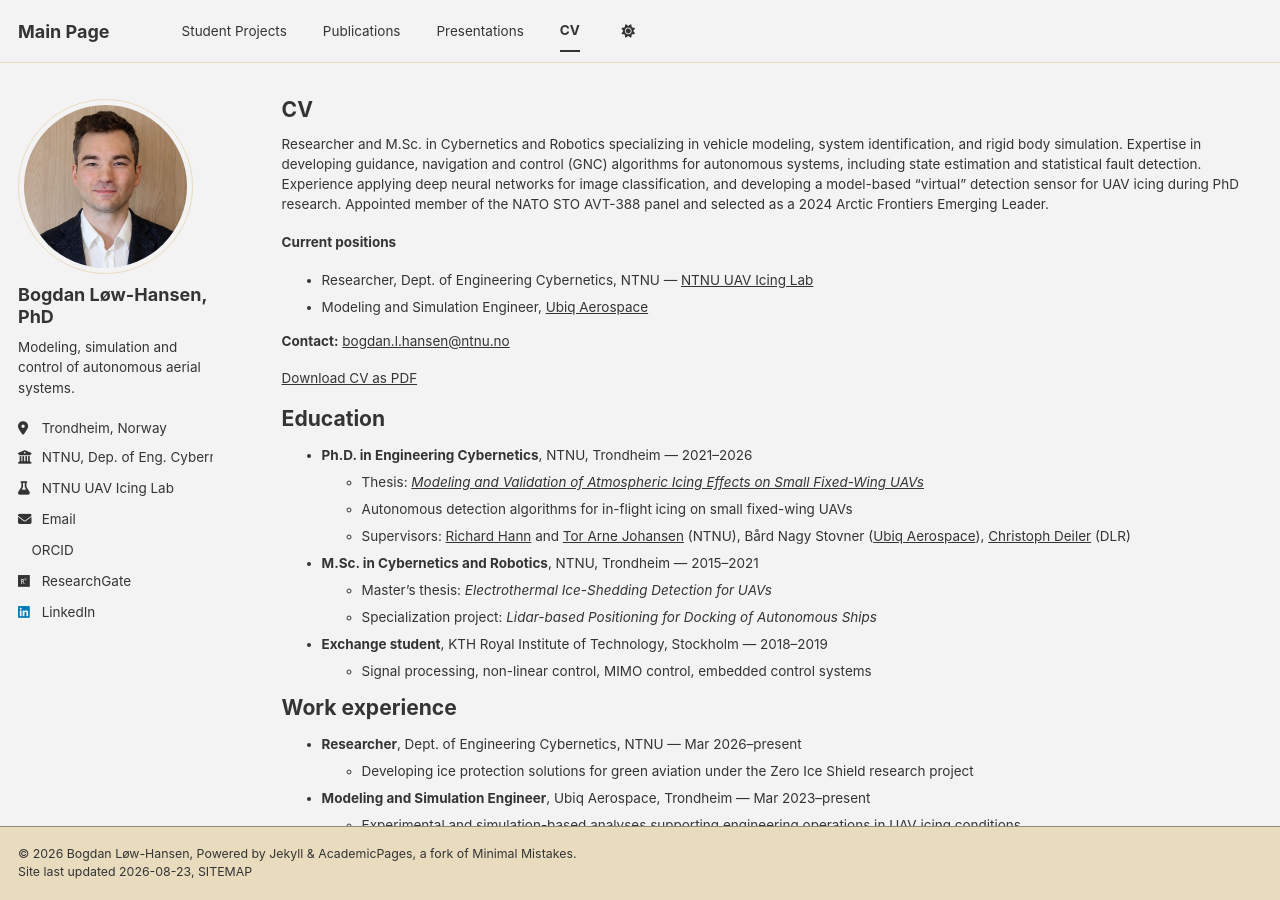
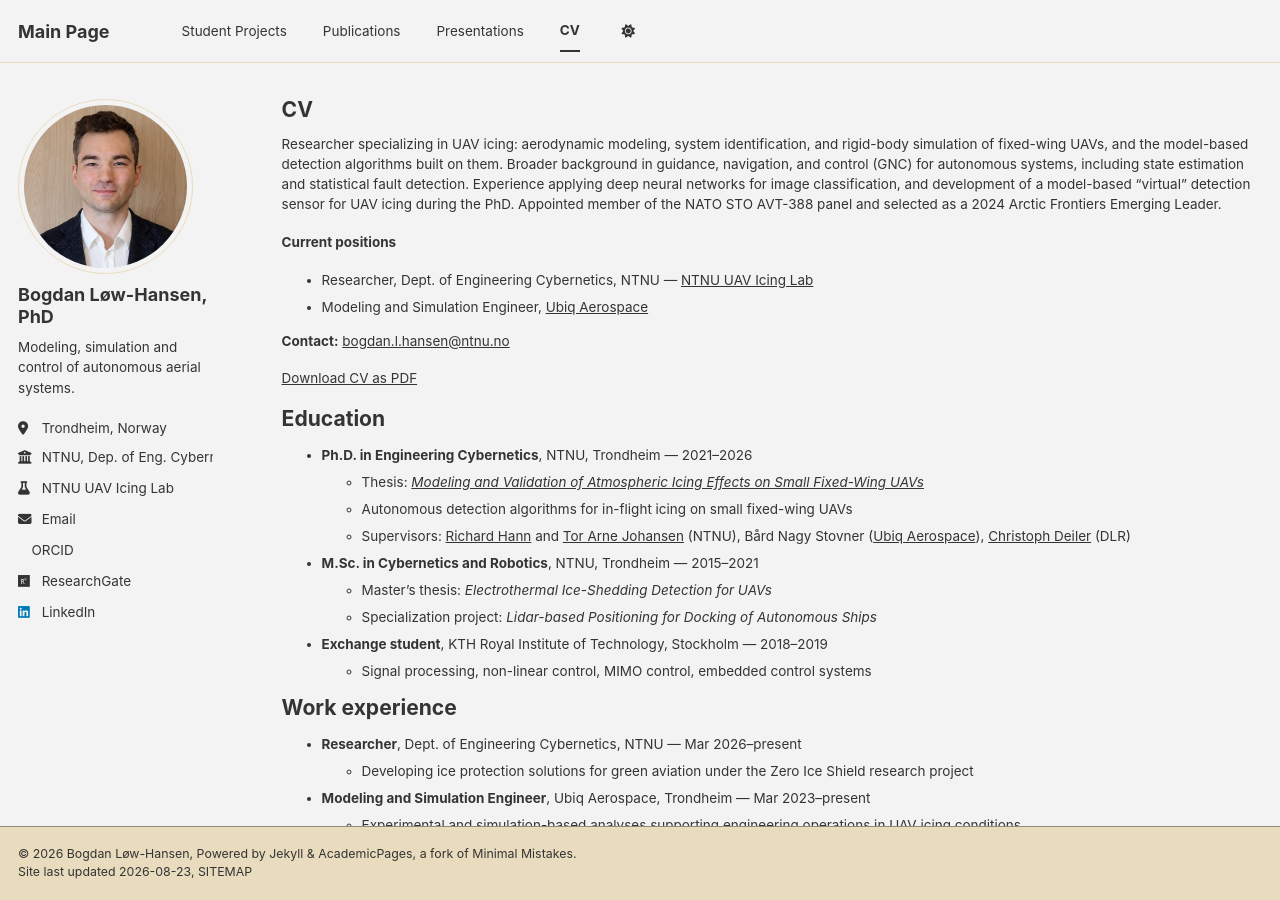
Before and after one commit to BogdanLoewHansen/bogdanloewhansen.github.io, a Jekyll site: the page built from _pages/cv.md, in a window 1280 px wide and 900 px high. Built offline with Jekyll 4.4.1, drawn with Linux system fonts in a browser that asks for light colours; a style sheet for code colours, icons or effects is not loaded.

Commit message:
updated _pages/cv

```diff
--- a/_pages/cv.md
+++ b/_pages/cv.md
@@ -9,7 +9,7 @@ redirect_from:
 
 {% include base_path %}
 
-Researcher and M.Sc. in Cybernetics and Robotics specializing in vehicle modeling, system identification, and rigid body simulation. Expertise in developing guidance, navigation and control (GNC) algorithms for autonomous systems, including state estimation and statistical fault detection. Experience applying deep neural networks for image classification, and developing a model-based "virtual" detection sensor for UAV icing during PhD research. Appointed member of the NATO STO AVT-388 panel and selected as a 2024 Arctic Frontiers Emerging Leader.
+Researcher specializing in UAV icing: aerodynamic modeling, system identification, and rigid-body simulation of fixed-wing UAVs, and the model-based detection algorithms built on them. Broader background in guidance, navigation, and control (GNC) for autonomous systems, including state estimation and statistical fault detection. Experience applying deep neural networks for image classification, and development of a model-based "virtual" detection sensor for UAV icing during the PhD. Appointed member of the NATO STO AVT-388 panel and selected as a 2024 Arctic Frontiers Emerging Leader.
 
 **Current positions**
 
```
